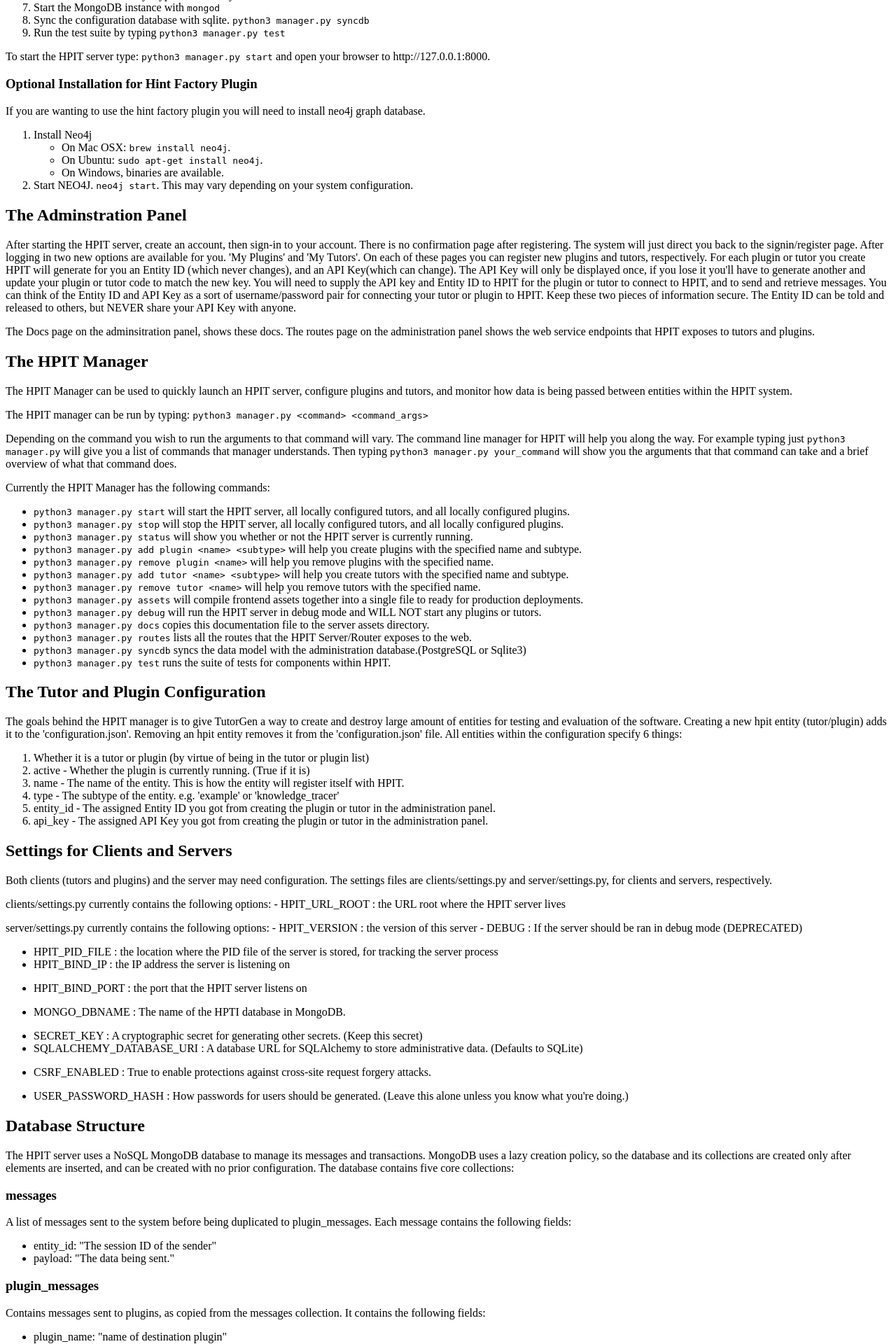
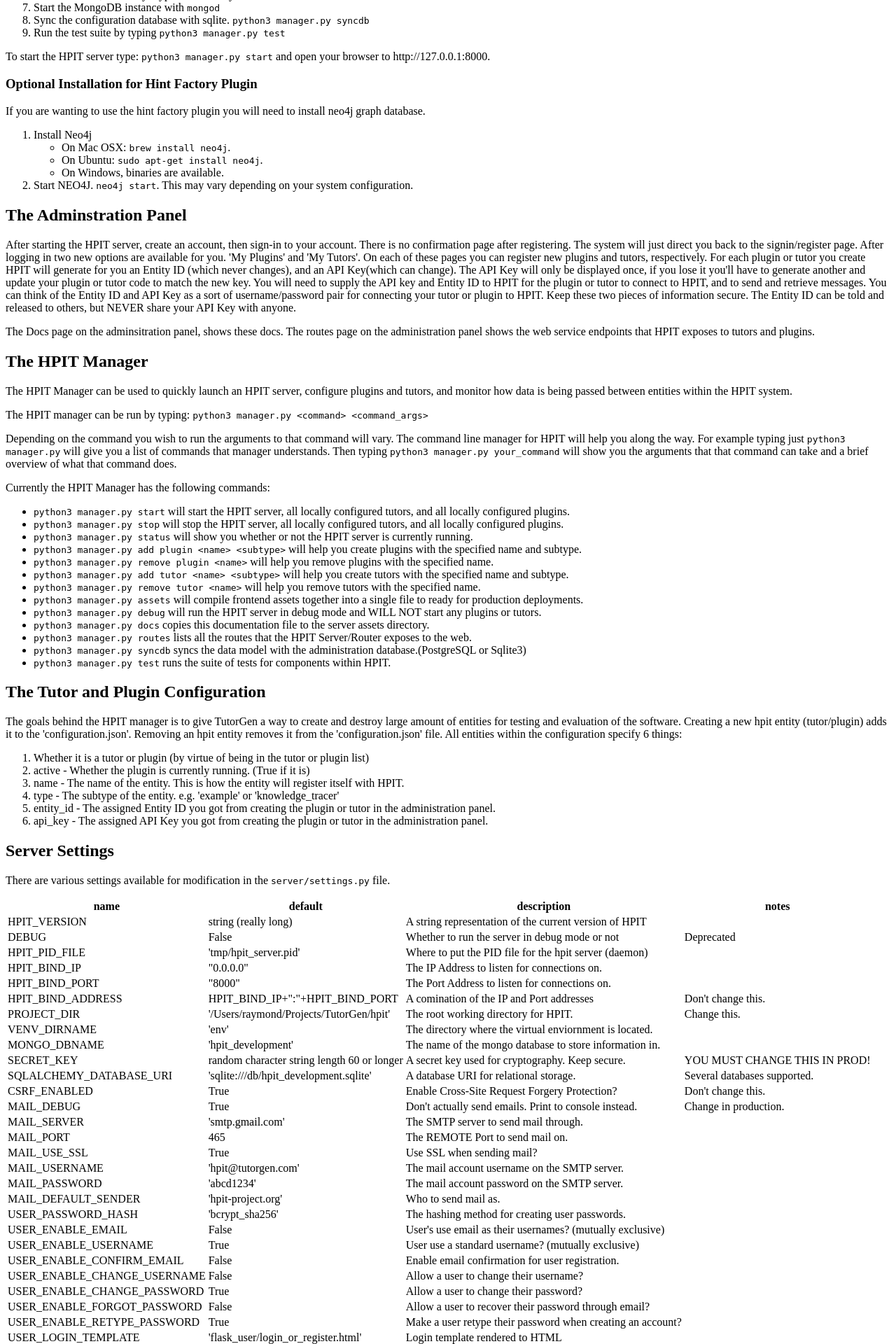
Before and after one commit to tutorgen/hpit_services, a Flask app: template server/templates/docs.html in a window 1280 px wide. Shown: the part 3484-5404 px from the top of the page at 70% size. Run offline with Flask 3, Linux system fonts and the light colour scheme; the template is opened without the code that fills it, so the values that code supplies are empty; parts of the project's set-up code (start-up, migrations or seed data) failed here and were passed over; some libraries are stand-ins or nearby versions.

Commit message:
Update to documentation.

```diff
--- a/commands/docs.py
+++ b/commands/docs.py
@@ -18,7 +18,7 @@ class Command:
         with open(os.path.join(settings.PROJECT_DIR, 'README.md'), 'r') as f:
             doc_md = f.read()
 
-        doc_html = markdown.markdown(doc_md)
+        doc_html = markdown.markdown(doc_md, extensions=['tables'])
 
         with open(os.path.join(settings.PROJECT_DIR, 'server/templates/_docs_md.html'), 'w') as f:
             f.write(doc_html)
--- a/server/assets/css/style.css
+++ b/server/assets/css/style.css
@@ -1,2 +1,3 @@
 //= require_tree vendor
 //= require cover
+//= require docs
--- a/server/templates/_docs_md.html
+++ b/server/templates/_docs_md.html
@@ -19,7 +19,7 @@
 <li><a href="#AdminToc">The Adminstration Panel</a></li>
 <li><a href="#ManagerToc">The HPIT Manager</a></li>
 <li><a href="#ConfigToc">The Tutor and Plugin Configuration</a></li>
-<li><a href="#SettingsToc">Settings for Clients and Servers</a></li>
+<li><a href="#SettingsToc">Server Settings</a></li>
 <li><a href="#DatabaseToc">Database Structure</a><ul>
 <li><a href="#DBmessagesToc">messages</a></li>
 <li><a href="#DBpluginmesToc">plugin_messages</a></li>
@@ -236,32 +236,194 @@ removes it from the 'configuration.json' file. All entities within the configura
 <li>entity_id - The assigned Entity ID you got from creating the plugin or tutor in the administration panel.</li>
 <li>api_key - The assigned API Key you got from creating the plugin or tutor in the administration panel.</li>
 </ol>
-<h2><a name="SettingsToc"></a> Settings for Clients and Servers</h2>
-<p>Both clients (tutors and plugins) and the server may need configuration.  The settings files
-are clients/settings.py and server/settings.py, for clients and servers, respectively.  </p>
-<p>clients/settings.py currently contains the following options:
-- HPIT_URL_ROOT : the URL root where the HPIT server lives</p>
-<p>server/settings.py currently contains the following options:
-- HPIT_VERSION : the version of this server
-- DEBUG : If the server should be ran in debug mode (DEPRECATED)</p>
-<ul>
-<li>HPIT_PID_FILE : the location where the PID file of the server is stored, for tracking the server process</li>
-<li>HPIT_BIND_IP : the IP address the server is listening on</li>
-<li>
-<p>HPIT_BIND_PORT : the port that the HPIT server listens on</p>
-</li>
-<li>
-<p>MONGO_DBNAME : The name of the HPTI database in MongoDB.</p>
-</li>
-<li>SECRET_KEY : A cryptographic secret for generating other secrets. (Keep this secret)</li>
-<li>SQLALCHEMY_DATABASE_URI : A database URL for SQLAlchemy to store administrative data. (Defaults to SQLite)</li>
-<li>
-<p>CSRF_ENABLED : True to enable protections against cross-site request forgery attacks.</p>
-</li>
-<li>
-<p>USER_PASSWORD_HASH : How passwords for users should be generated. (Leave this alone unless you know what you're doing.)</p>
-</li>
-</ul>
+<h2><a name="SettingsToc"></a> Server Settings</h2>
+<p>There are various settings available for modification in the <code>server/settings.py</code> file.</p>
+<table>
+<thead>
+<tr>
+<th>name</th>
+<th>default</th>
+<th>description</th>
+<th>notes</th>
+</tr>
+</thead>
+<tbody>
+<tr>
+<td>HPIT_VERSION</td>
+<td>string (really long)</td>
+<td>A string representation of the current version of HPIT</td>
+<td></td>
+</tr>
+<tr>
+<td>DEBUG</td>
+<td>False</td>
+<td>Whether to run the server in debug mode or not</td>
+<td>Deprecated</td>
+</tr>
+<tr>
+<td>HPIT_PID_FILE</td>
+<td>'tmp/hpit_server.pid'</td>
+<td>Where to put the PID file for the hpit server (daemon)</td>
+<td></td>
+</tr>
+<tr>
+<td>HPIT_BIND_IP</td>
+<td>"0.0.0.0"</td>
+<td>The IP Address to listen for connections on.</td>
+<td></td>
+</tr>
+<tr>
+<td>HPIT_BIND_PORT</td>
+<td>"8000"</td>
+<td>The Port Address to listen for connections on.</td>
+<td></td>
+</tr>
+<tr>
+<td>HPIT_BIND_ADDRESS</td>
+<td>HPIT_BIND_IP+":"+HPIT_BIND_PORT</td>
+<td>A comination of the IP and Port addresses</td>
+<td>Don't change this.</td>
+</tr>
+<tr>
+<td>PROJECT_DIR</td>
+<td>'/Users/raymond/Projects/TutorGen/hpit'</td>
+<td>The root working directory for HPIT.</td>
+<td>Change this.</td>
+</tr>
+<tr>
+<td>VENV_DIRNAME</td>
+<td>'env'</td>
+<td>The directory where the virtual enviornment is located.</td>
+<td></td>
+</tr>
+<tr>
+<td>MONGO_DBNAME</td>
+<td>'hpit_development'</td>
+<td>The name of the mongo database to store information in.</td>
+<td></td>
+</tr>
+<tr>
+<td>SECRET_KEY</td>
+<td>random character string length 60 or longer</td>
+<td>A secret key used for cryptography. Keep secure.</td>
+<td>YOU MUST CHANGE THIS IN PROD!</td>
+</tr>
+<tr>
+<td>SQLALCHEMY_DATABASE_URI</td>
+<td>'sqlite:///db/hpit_development.sqlite'</td>
+<td>A database URI for relational storage.</td>
+<td>Several databases supported.</td>
+</tr>
+<tr>
+<td>CSRF_ENABLED</td>
+<td>True</td>
+<td>Enable Cross-Site Request Forgery Protection?</td>
+<td>Don't change this.</td>
+</tr>
+<tr>
+<td>MAIL_DEBUG</td>
+<td>True</td>
+<td>Don't actually send emails. Print to console instead.</td>
+<td>Change in production.</td>
+</tr>
+<tr>
+<td>MAIL_SERVER</td>
+<td>'smtp.gmail.com'</td>
+<td>The SMTP server to send mail through.</td>
+<td></td>
+</tr>
+<tr>
+<td>MAIL_PORT</td>
+<td>465</td>
+<td>The REMOTE Port to send mail on.</td>
+<td></td>
+</tr>
+<tr>
+<td>MAIL_USE_SSL</td>
+<td>True</td>
+<td>Use SSL when sending mail?</td>
+<td></td>
+</tr>
+<tr>
+<td>MAIL_USERNAME</td>
+<td>'hpit@tutorgen.com'</td>
+<td>The mail account username on the SMTP server.</td>
+<td></td>
+</tr>
+<tr>
+<td>MAIL_PASSWORD</td>
+<td>'abcd1234'</td>
+<td>The mail account password on the SMTP server.</td>
+<td></td>
+</tr>
+<tr>
+<td>MAIL_DEFAULT_SENDER</td>
+<td>'hpit-project.org'</td>
+<td>Who to send mail as.</td>
+<td></td>
+</tr>
+<tr>
+<td>USER_PASSWORD_HASH</td>
+<td>'bcrypt_sha256'</td>
+<td>The hashing method for creating user passwords.</td>
+<td></td>
+</tr>
+<tr>
+<td>USER_ENABLE_EMAIL</td>
+<td>False</td>
+<td>User's use email as their usernames? (mutually exclusive)</td>
+<td></td>
+</tr>
+<tr>
+<td>USER_ENABLE_USERNAME</td>
+<td>True</td>
+<td>User use a standard username? (mutually exclusive)</td>
+<td></td>
+</tr>
+<tr>
+<td>USER_ENABLE_CONFIRM_EMAIL</td>
+<td>False</td>
+<td>Enable email confirmation for user registration.</td>
+<td></td>
+</tr>
+<tr>
+<td>USER_ENABLE_CHANGE_USERNAME</td>
+<td>False</td>
+<td>Allow a user to change their username?</td>
+<td></td>
+</tr>
+<tr>
+<td>USER_ENABLE_CHANGE_PASSWORD</td>
+<td>True</td>
+<td>Allow a user to change their password?</td>
+<td></td>
+</tr>
+<tr>
+<td>USER_ENABLE_FORGOT_PASSWORD</td>
+<td>False</td>
+<td>Allow a user to recover their password through email?</td>
+<td></td>
+</tr>
+<tr>
+<td>USER_ENABLE_RETYPE_PASSWORD</td>
+<td>True</td>
+<td>Make a user retype their password when creating an account?</td>
+<td></td>
+</tr>
+<tr>
+<td>USER_LOGIN_TEMPLATE</td>
+<td>'flask_user/login_or_register.html'</td>
+<td>Login template rendered to HTML</td>
+<td></td>
+</tr>
+<tr>
+<td>USER_REGISTER_TEMPLATE</td>
+<td>'flask_user/register.html'</td>
+<td>Register template rendered to HTML</td>
+<td></td>
+</tr>
+</tbody>
+</table>
 <h2><a name="DatabaseToc"></a> Database Structure</h2>
 <p>The HPIT server uses a NoSQL MongoDB database to manage its messages and transactions. MongoDB uses a
 lazy creation policy, so the database and its collections are created only after elements are inserted,
--- a/server/templates/docs.html
+++ b/server/templates/docs.html
@@ -3,6 +3,8 @@
 {% block content %}
 <h1>Documentation</h1>
 
-{% include '_docs_md.html' %}
+<div class="docs">
+    {% include '_docs_md.html' %}
+</div>
 
 {% endblock %}
```
Also changed, not shown: server/assets/css/docs.less (added, +17 -0 lines), README.md.
